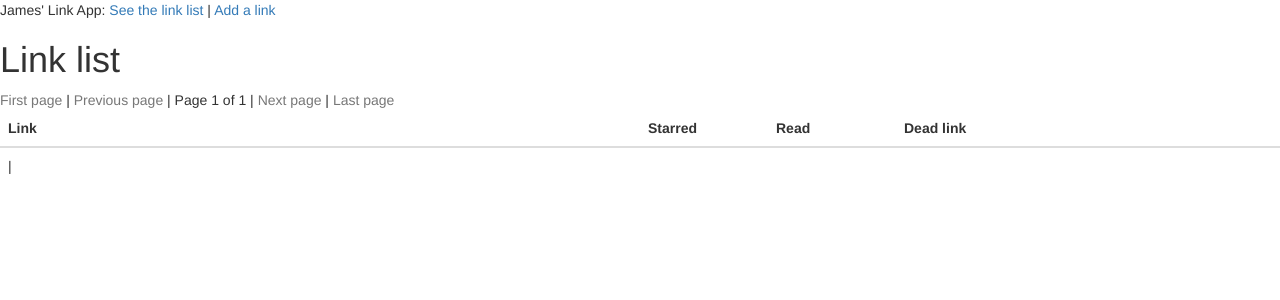
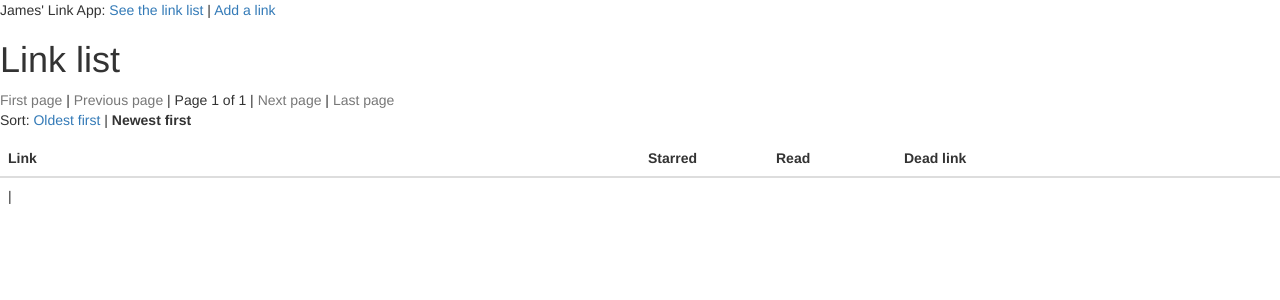
Before and after one commit to jamesgallien/url-text-file-importer, a Flask app: a page that uses app/templates/index.html in a window 1280 px wide. Shown: the top 300 px of the page. Run offline with Flask 2, Linux system fonts and the light colour scheme; tables that the repository leaves empty hold one stand-in row (values such as "Sample post"); some libraries are stand-ins or nearby versions.

Commit message:
Adding sort functionality

```diff
--- a/app/routes.py
+++ b/app/routes.py
@@ -8,16 +8,21 @@
 def index():
     page_name = 'Link list'
     page = request.args.get('page', 1, type=int)
-    links = Link.query.paginate(page, app.config['POSTS_PER_PAGE'], False)
-    prev_url = url_for('index', page=links.prev_num) if links.has_prev else None
-    next_url = url_for('index', page=links.next_num) if links.has_next else None
+    sort = request.args.get('sort', "a")
+    if sort == 'a' or sort == None:
+        links = Link.query.paginate(page, app.config['POSTS_PER_PAGE'], False)
+    else:
+        links = Link.query.order_by(Link.id.desc()).paginate(page, app.config['POSTS_PER_PAGE'], False)
+    prev_url = url_for('index', page=links.prev_num, sort=sort) if links.has_prev else None
+    next_url = url_for('index', page=links.next_num, sort=sort) if links.has_next else None
     pages = links.pages
     return render_template ('index.html', links=links.items,
                             application_name=page_name,
                             next_url=next_url,
                             prev_url=prev_url,
                             page=page,
-                            pages=pages)
+                            pages=pages,
+                            sort=sort)
 
 @app.route('/add', methods=['GET', 'POST'])
 def add():
--- a/app/templates/index.html
+++ b/app/templates/index.html
@@ -41,7 +41,7 @@
             |
             <p style="display:inline" class="text-muted">Previous page</p>
         {% else %}
-            <a href="/">First page</a>
+            <a href="/?sort={{sort}}">First page</a>
             |
             <a href="{{prev_url}}">Previous page</a>
         {% endif %}
@@ -51,12 +51,18 @@
         {% if next_url %}
             <a href="{{next_url}}">Next page</a>
             |
-            <a href="/?page={{pages}}">Last page</a>
+            <a href="/?page={{pages}}&sort={{sort}}">Last page</a>
         {% else %}
             <p style="display:inline" class="text-muted">Next page</p>
             |
             <p style="display:inline" class="text-muted">Last page</p>
         {% endif %}
+        {% if sort=="a" %}
+            <p>Sort: <b>Oldest first</b> | <a href="/?page={{page}}&sort=d">Newest first</a></p>
+        {% else %}
+            <p>Sort: <a href="/?page={{page}}&sort=a">Oldest first</a> | <b>Newest first</b></p>
+        {% endif %}
+
     </table>
 
 {% endblock %}
```
